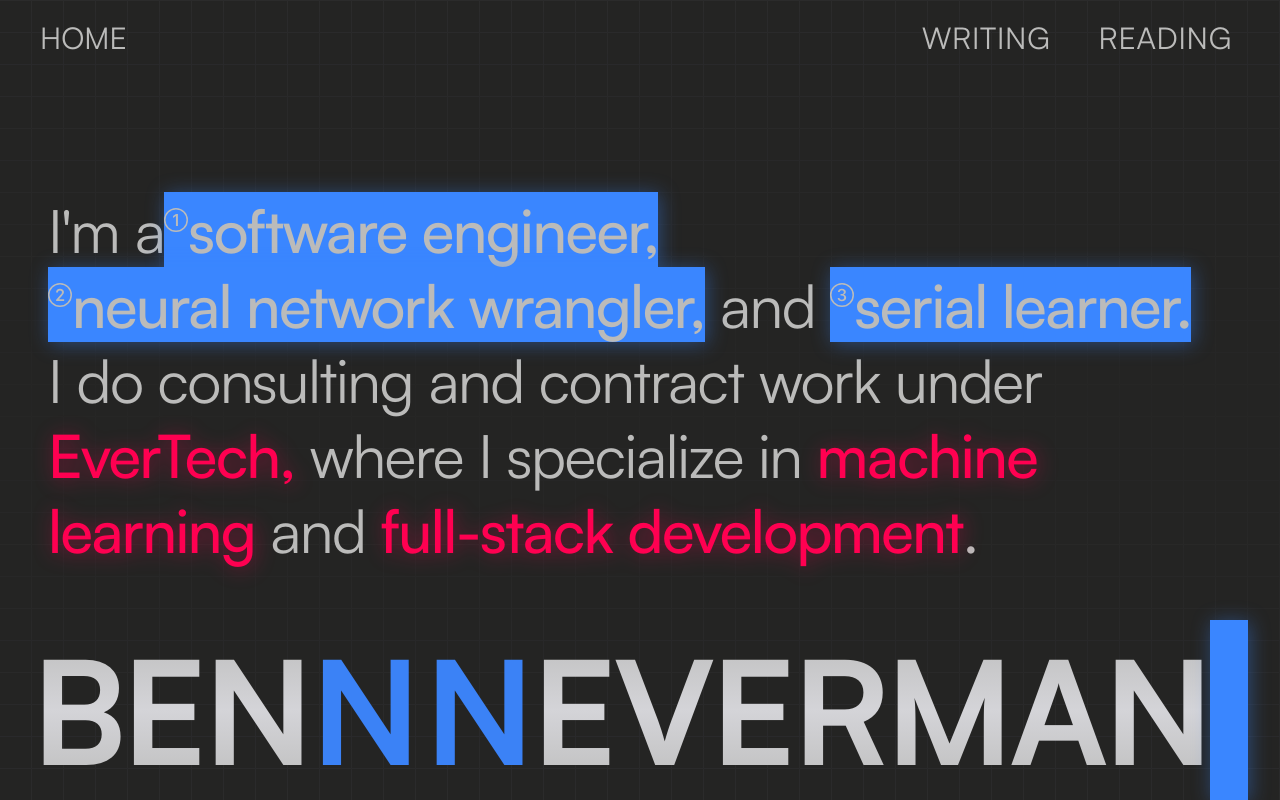
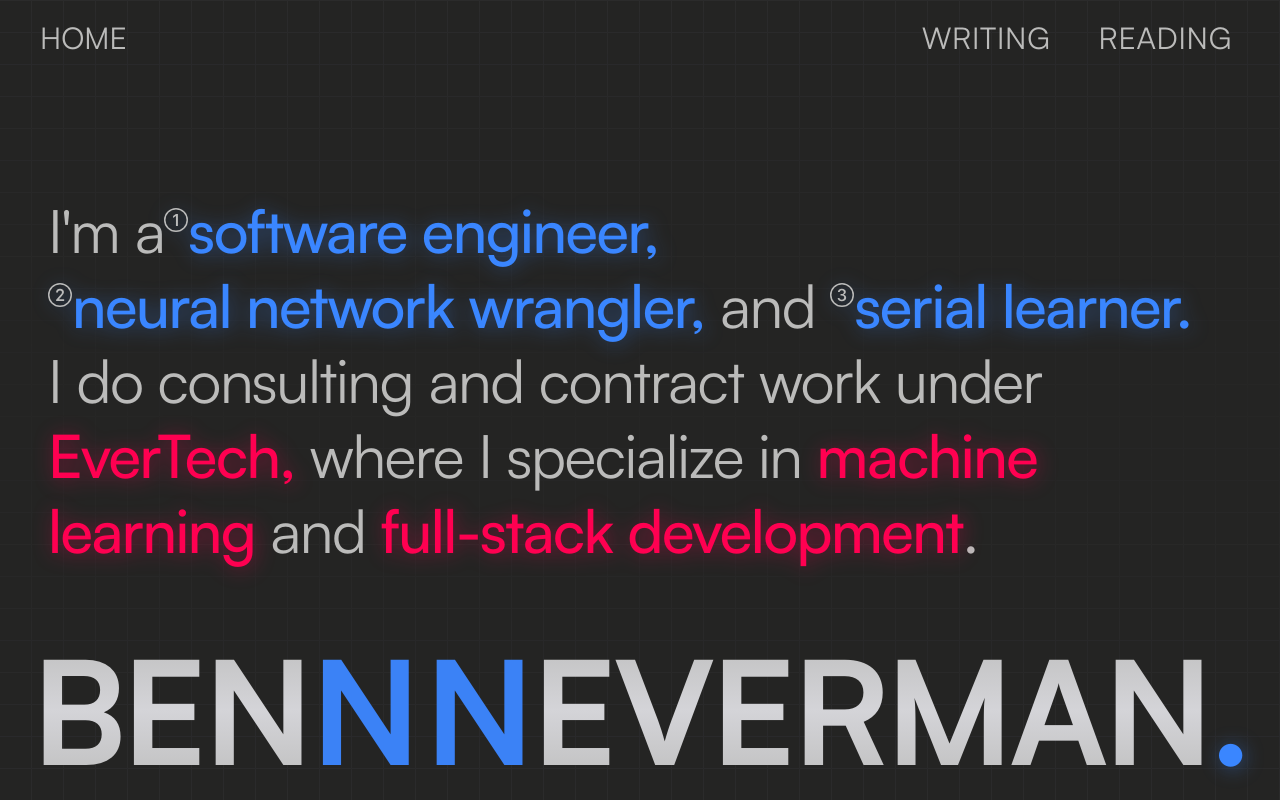
Before and after one commit to beverm2391/beneverman.com-v5, a Next.js app: page / in a window 1280 px wide. Built offline with nearby package versions, Linux system fonts and the light colour scheme.

Commit message:
style: update .highlight CSS class to use text color instead of background color

```diff
--- a/styles/globals.css
+++ b/styles/globals.css
@@ -75,7 +75,7 @@
 }
 
 .highlight {
-    background-color: var(--highlight-color);
+    color: var(--highlight-color);
     filter: drop-shadow(2px 2px 10px var(--highlight-color-rgb));
 }
 
```
